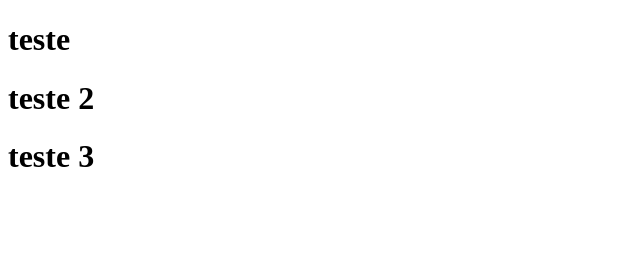
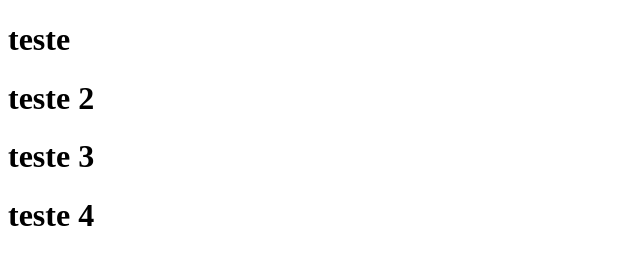
Before and after one commit to Joao-G-Antunes/HTML-CSS-Curso-em-video, a plain HTML site: page exercicios/ex021/teste.html in a window 1280 px wide. Shown: the whole page, without its empty margins (0-640 px from the left). Drawn offline with Linux system fonts and the light colour scheme.

Commit message:
testando

```diff
--- a/exercicios/ex021/teste.html
+++ b/exercicios/ex021/teste.html
@@ -9,5 +9,6 @@
     <h1>teste</h1>
     <h1>teste 2</h1>
     <h1>teste 3</h1>
+    <h1>teste 4</h1>
 </body>
 </html>
```
